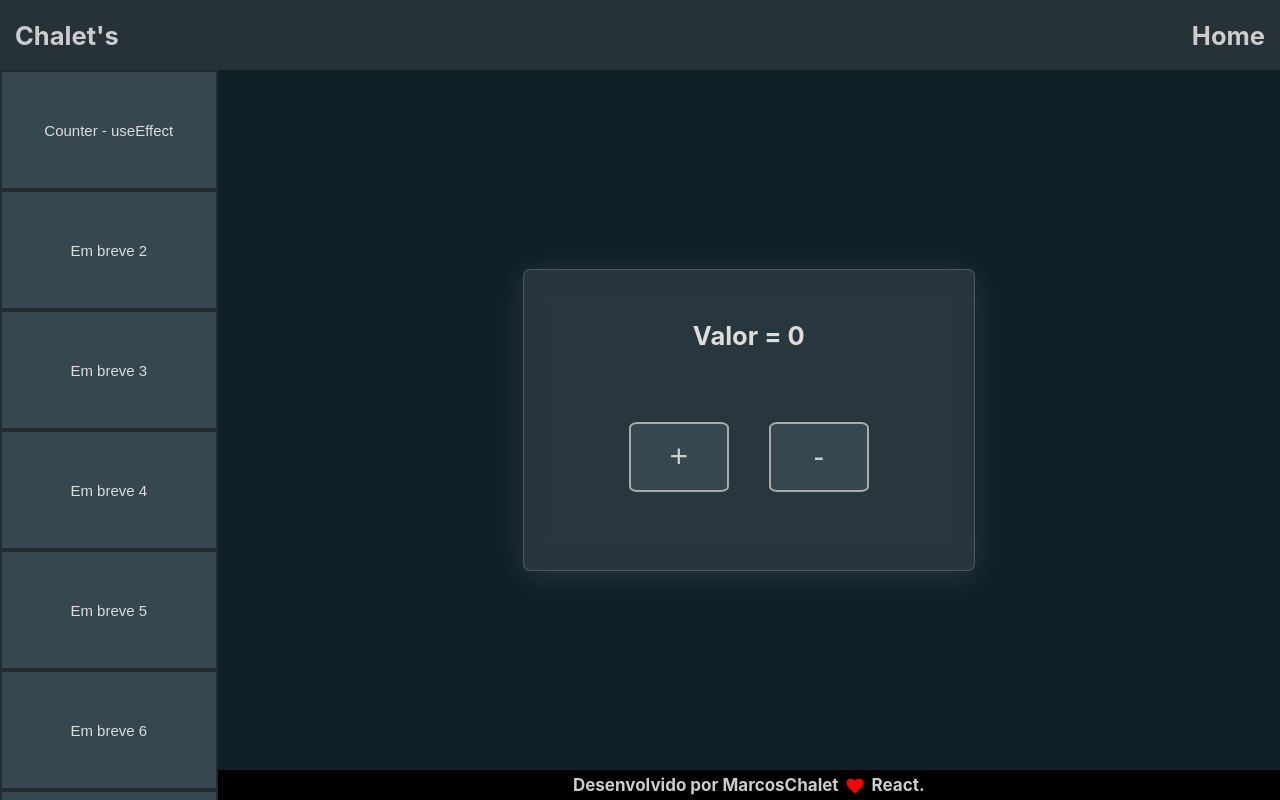
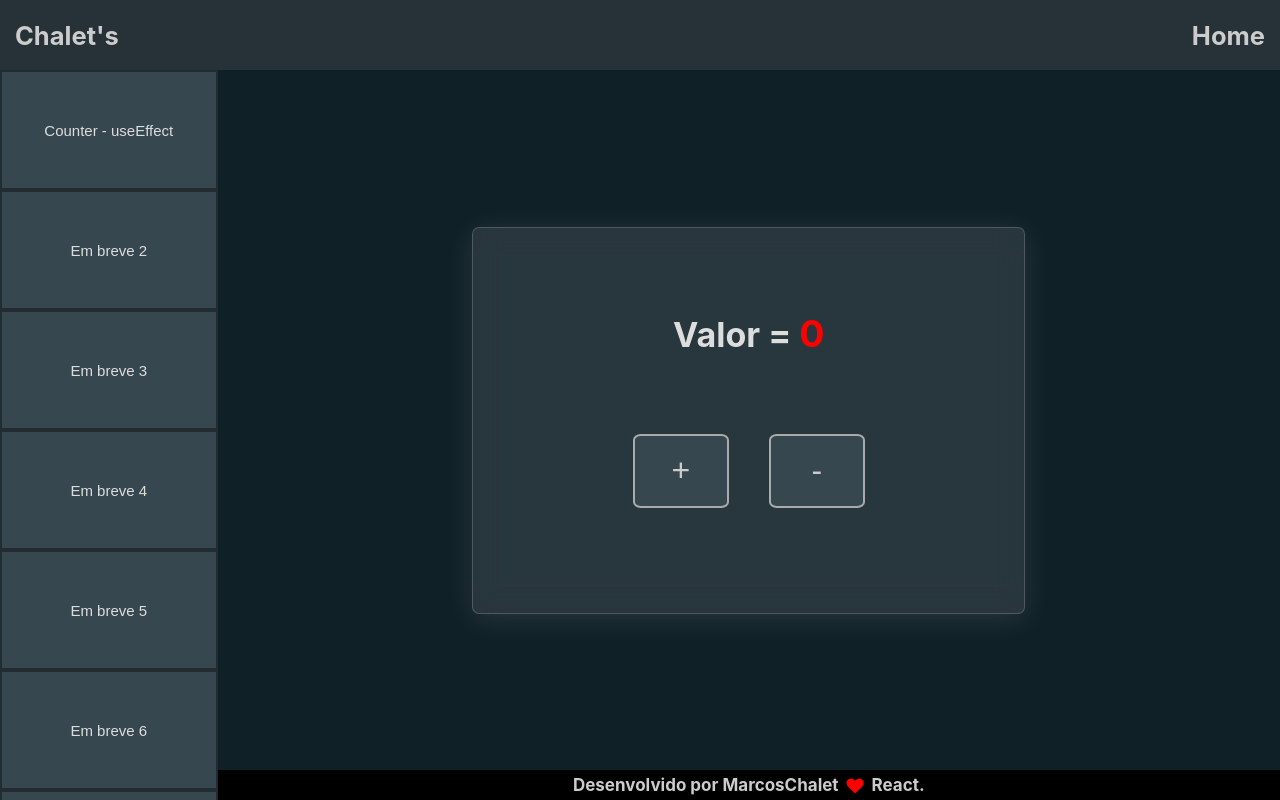
Before and after one commit to marcosChalet/my-react-exercises-page, a React (Create React App) app: page /counter in a window 1280 px wide. Built offline with nearby package versions, Linux system fonts and the light colour scheme.

Commit message:
ajustando modal dos projetos

```diff
--- a/src/components/Counter/index.jsx
+++ b/src/components/Counter/index.jsx
@@ -10,9 +10,11 @@ const Contador = _ => {
   return (
     <div className="modal">
       <div className="counter">
-        <h1>Valor = {count}</h1>
-        <button onClick={() => setCount(count + 1)}>+</button>
-        <button onClick={() => setCount(count - 1)}>-</button>
+        <h1>Valor = <strong>{count}</strong></h1>
+        <div className="btns">
+          <button onClick={() => setCount(count + 1)}>+</button>
+          <button onClick={() => setCount(count - 1)}>-</button>
+        </div>
       </div>
     </div>
   )
--- a/src/components/Counter/style.css
+++ b/src/components/Counter/style.css
@@ -7,33 +7,14 @@
   text-align: center;
 }
 
-.counter {
-  display: block;
-}
-
-.counter button {
-  background-color: #37474F;
-  border: 2px solid #AAA;
-  font-size: 2rem;
-  border-radius: 8%;
-  color: #CCC;
-  width: 100px;
-  height: 70px;
-  margin: 50px 20px;
-  cursor: pointer;
-}
-
-.counter button:hover {
-  background-color: #BBB;
-  color: #000;
-}
-
 .modal {
-  width: 450px;
-  height: 300px;
+  width: 55%;
+  height: 55%;
   display: flex;
   justify-content: center;
   align-items: center;
+  position: relative;
+  overflow: hidden;
 
   /* by https://bruno.art.br */
   background: rgba( 255, 255, 255, 0.1 );
@@ -43,3 +24,39 @@
   border-radius: 7px;
   border: 1px solid rgba( 255, 255, 255, 0.18 );
 }
+
+.counter {
+  display: flex;
+  flex-direction: column;
+  align-items: center;
+  justify-content: center;
+  width: 100%;
+  height: 100%;
+  position: absolute;
+}
+
+.counter h1 {
+  font-size: 2em;
+}
+
+.counter h1 strong {
+  color: red;
+  font-size: 1.1em;
+}
+
+.counter button {
+  background-color: #37474F;
+  border: 2px solid #AAA;
+  font-size: 2rem;
+  border-radius: 8%;
+  color: #CCC;
+  width: 3em;
+  height: 2.3em;
+  margin: 50px 20px;
+  cursor: pointer;
+}
+
+.counter button:hover {
+  background-color: #BBB;
+  color: #000;
+}
--- a/src/components/template/Main/style.css
+++ b/src/components/template/Main/style.css
@@ -1,14 +1,12 @@
-section.content {
-  grid-area: content;
-}
-
 section.container {
   min-height: calc(100vh - 100px);
   width: inherit;
   margin: auto;
+  position: relative;
 }
 
 section.content {
+  grid-area: content;
   margin: 0 30px 0 30px;
 }
 
```
